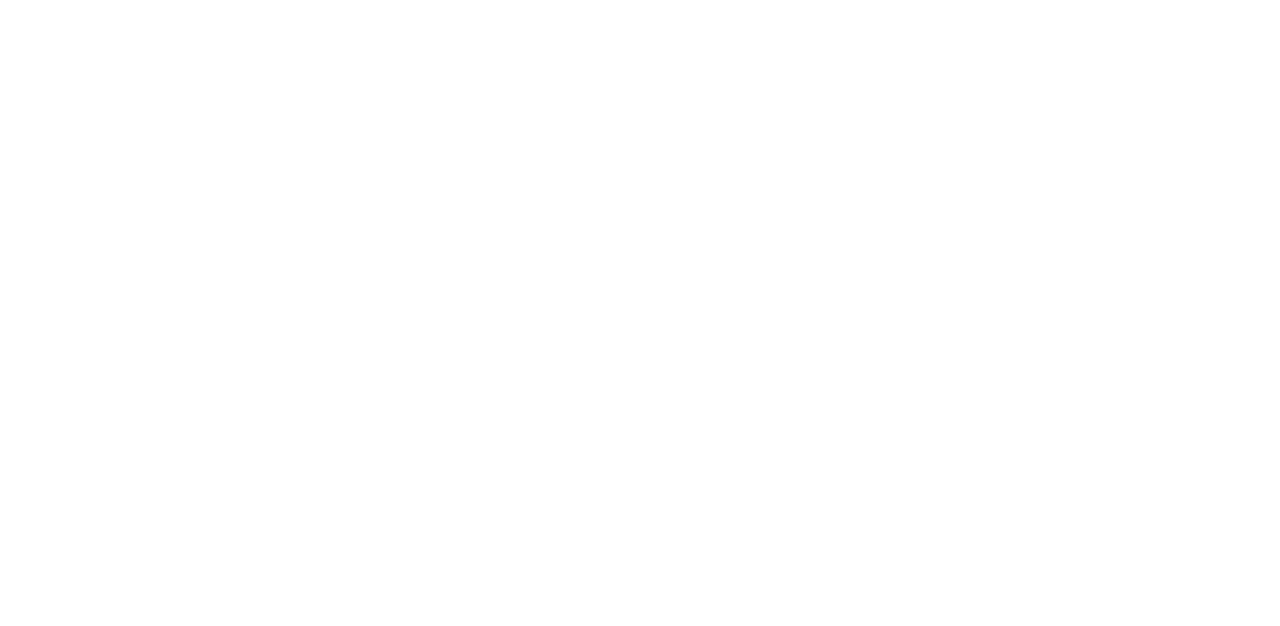
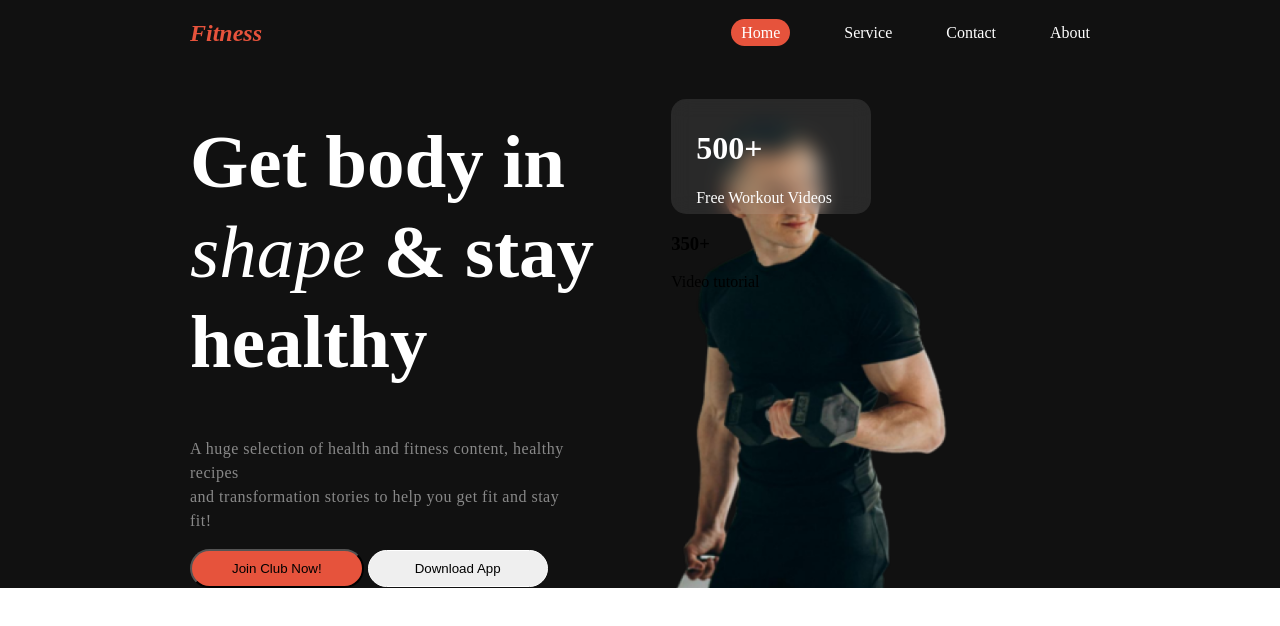
Before and after one commit to safayet3m/Fitness-A2-web, a plain HTML site: page index.html in a window 1280 px wide. Drawn offline with Linux system fonts and the light colour scheme.

Commit message:
added my banner section

```diff
--- a/index.html
+++ b/index.html
@@ -1,14 +1,61 @@
 <!DOCTYPE html>
 <html lang="en">
+
 <head>
     <meta charset="UTF-8">
     <meta name="viewport" content="width=device-width, initial-scale=1.0">
     <title>Fitness for assignment</title>
+    <!-- google inter font -->
+    <link rel="preconnect" href="https://fonts.googleapis.com">
+    <link rel="preconnect" href="https://fonts.gstatic.com" crossorigin>
+    <link
+        href="https://fonts.googleapis.com/css2?family=Inter:ital,opsz,wght@0,14..32,100..900;1,14..32,100..900&display=swap"
+        rel="stylesheet">
+    <!-- css link -->
+    <link rel="stylesheet" href="styels.css">
 </head>
+
 <body>
- <header></header>
- <main></main>
- <footer></footer>
+    <header>
+        <nav>
+            <div class="nav-tital">
+                <h1><i>Fitness</i></h1>
+            </div>
+            <div class="nav-btn">
+                <a id="nav-home" href="">Home</a>
+                <a href="">Service</a>
+                <a href="">Contact</a>
+                <a href="">About</a>
+            </div>
+        </nav>
+
+        <!-- banner section -->
+
+        <div class="banner-container">
+            <div class="banner-hedding">
+                <h1>Get body in <br> <span class="span"> shape </span> & stay <br> healthy</h1>
+                <p>A huge selection of health and fitness content, healthy recipes <br> and transformation stories to help you get fit and stay fit!</p>
+                <button class="btn-1">Join Club Now!</button>
+                <button class="btn-2">Download App</button>
+            </div>
+            <div class="banner-img">
+                <div class="blur-top">
+                    <h1>500+</h1>
+                    <p>Free Workout Videos</p>
+                </div>
+                <div>
+                    <div></div>
+                    <div>
+                        <h3>350+</h3>
+                        <p>Video tutorial</p>
+                    </div>
+                </div>
+            </div>
+        </div>
+    </header>
+    <main></main>
+    <footer></footer>
 
 </body>
+
 </html>
--- /dev/null
+++ b/styels.css
@@ -0,0 +1,100 @@
+/* google font */
+.inter-font {
+  font-family: "Inter", sans-serif;
+  font-optical-sizing: auto;
+  font-style: normal;
+}
+
+/* body */
+body {
+  margin: 0px;
+}
+
+header {
+
+  padding: 0px 190px;
+  background: #111;
+}
+
+/* nav section */
+nav {
+  display: flex;
+  justify-content: space-between;
+  align-items: center;
+}
+
+.nav-tital {
+  color: #E6533C;
+}
+
+.nav-btn>a {
+  text-decoration: none;
+  margin-left: 50px;
+  color: #fff;
+}
+
+#nav-home {
+  padding: 5px 10px;
+  background-color: #E6533C;
+  border-radius: 40px;
+}
+
+/* banner section */
+.banner-container {
+  display: flex;
+  /* height: 580px; */
+  flex: 1;
+}
+.banner-hedding>h1{
+  font-size: 75px;
+  font-weight: 900;
+  line-height: 120%;
+  color: #fff;
+
+}
+.banner-hedding>p{
+  font-size: 16px;
+  font-weight: 400;
+  line-height: 24px;
+  letter-spacing: 0.5px;
+  margin-right: 90px;
+  color: rgba(255, 255, 255, 0.50);
+}
+.span{
+  font-style: italic;
+  font-weight: 100;
+}
+
+.banner-img {
+  background-image: url('./images/Images\ 2.png');
+  background-repeat:no-repeat;
+  width: 50%;
+  background-size: auto;
+  background-size: contain;
+  margin-top: 32px;
+}
+.btn-1{
+padding: 10px 40px;
+gap: 10px;
+border-radius: 42px;
+background: #E6533C;
+}
+.btn-2{
+width: 180px;
+padding: 10px 40px;
+gap: 10px;
+border-radius: 42px;
+border: 1px solid #FFF;
+
+}
+/* blur section */
+.blur-top{
+ width: 150px;
+ height: 95px;
+ color: #FFF;
+ backdrop-filter: blur(10px);
+ background: rgba(255, 255, 255, 0.10);
+ padding: 10px 25px;
+ border-radius: 15px;
+ /* position:absolute ; */
+}
```
